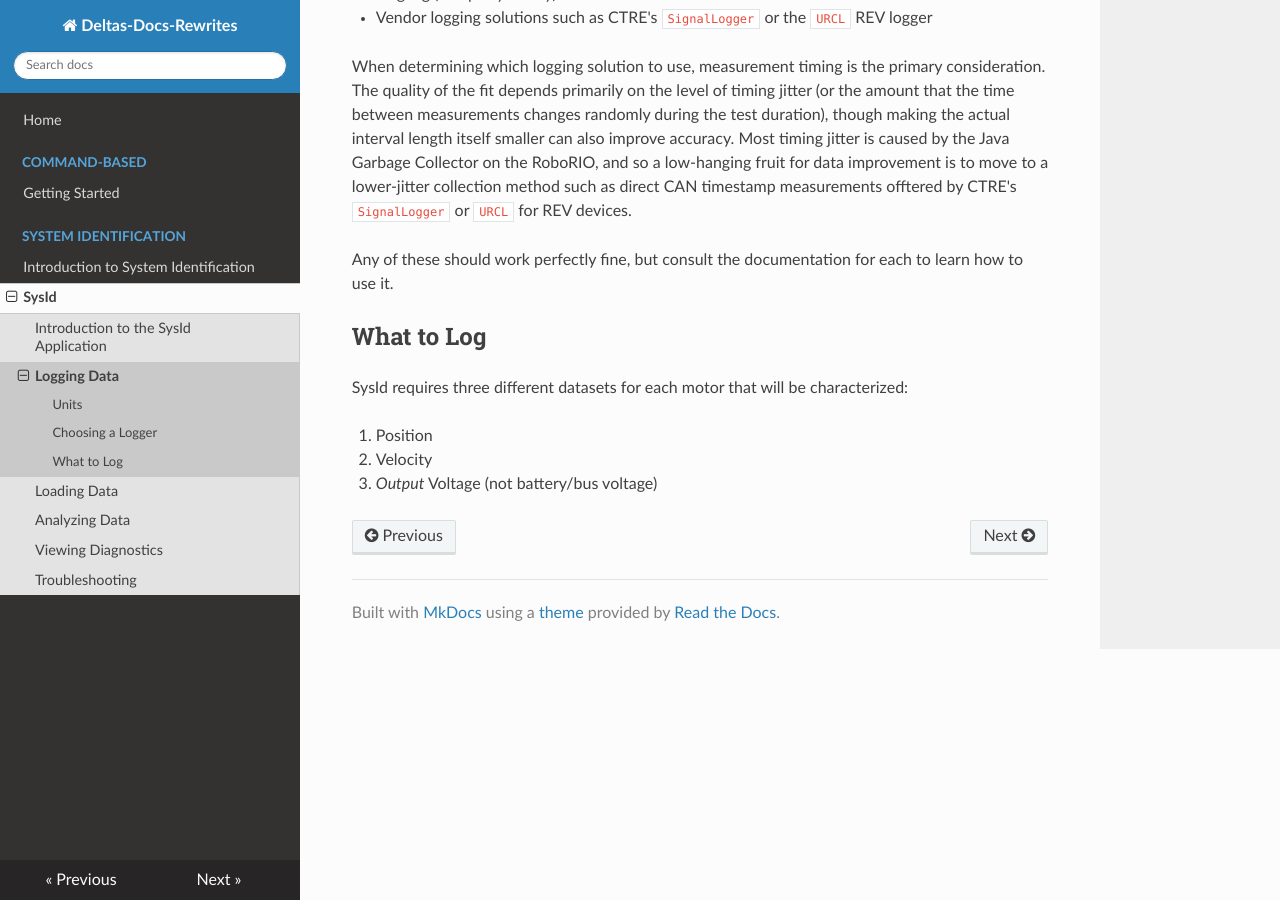
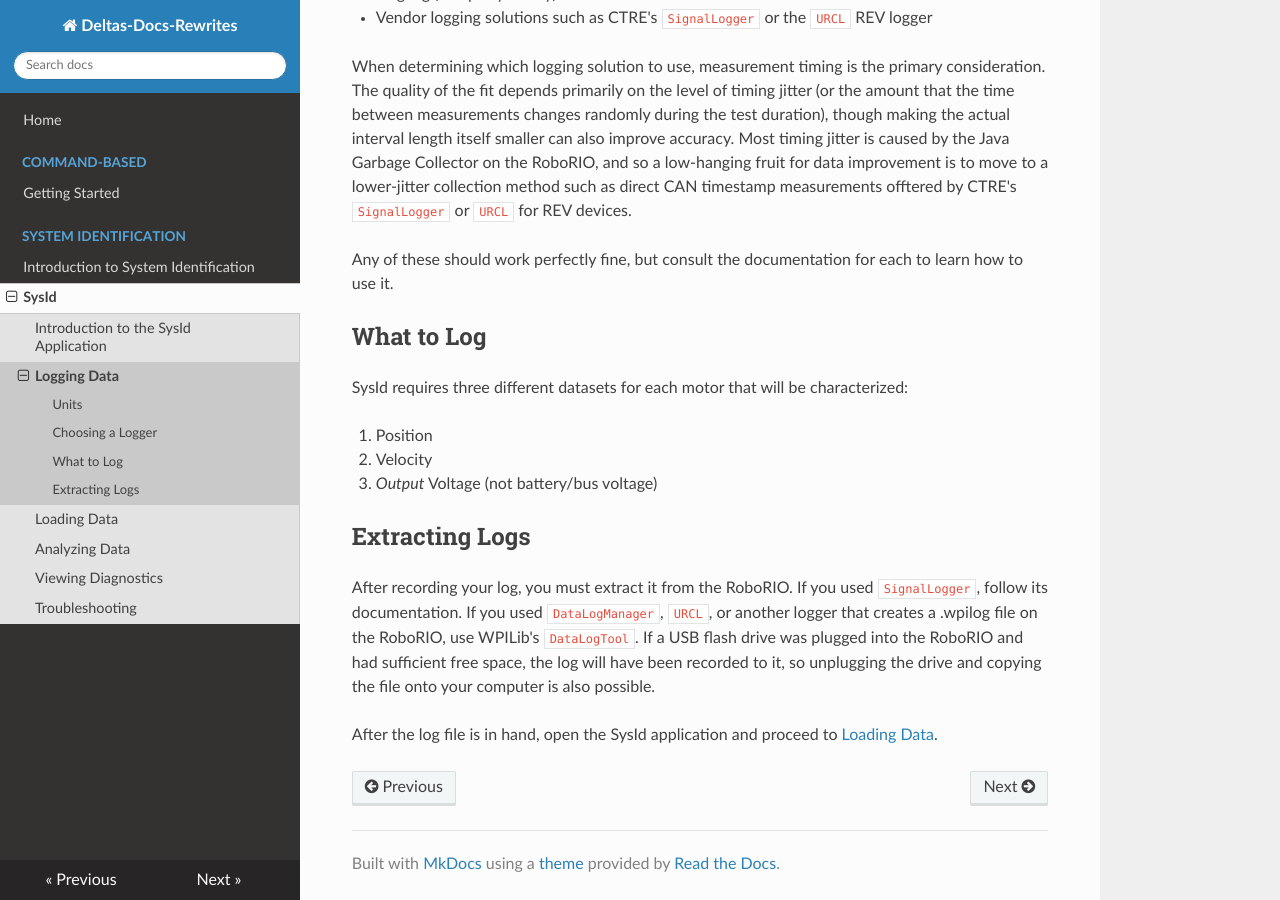
Before and after one commit to DeltaDizzy/deltas-docs-rewrites, an MkDocs documentation site: the page built from docs/system-id/sysid/logging-data.md, in a window 1280 px wide and 900 px high, scrolled down 627 px. Built offline with MkDocs 1.6.1, drawn with Linux system fonts in a browser that asks for light colours; nearby versions of some CDN libraries.

Commit message:
add log extraction

```diff
--- a/docs/system-id/sysid/logging-data.md
+++ b/docs/system-id/sysid/logging-data.md
@@ -30,3 +30,9 @@ SysId requires three different datasets for each motor that will be characterize
 1. Position
 2. Velocity
 3. *Output* Voltage (not battery/bus voltage)
+
+## Extracting Logs
+
+After recording your log, you must extract it from the RoboRIO. If you used `SignalLogger`, follow its documentation. If you used `DataLogManager`, `URCL`, or another logger that creates a .wpilog file on the RoboRIO, use WPILib's `DataLogTool`. If a USB flash drive was plugged into the RoboRIO and had sufficient free space, the log will have been recorded to it, so unplugging the drive and copying the file onto your computer is also possible.
+
+After the log file is in hand, open the SysId application and proceed to [Loading Data](loading-data.md).
```
